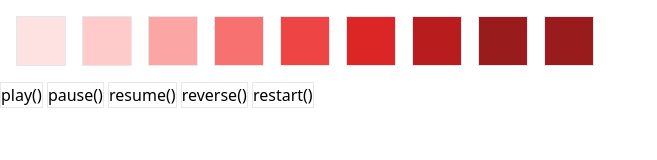
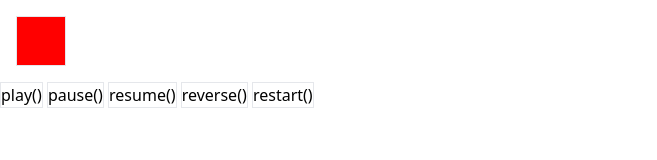
Before and after one commit to shoveller/hello-gsap, a website built with Vite: page index.html in a window 1280 px wide. Shown: the whole page, without its empty margins (0-657 px from the left). Built offline with nearby package versions, Linux system fonts and the light colour scheme.

Commit message:
feat: gsap 기초애니메이션 1

```diff
--- a/index.html
+++ b/index.html
@@ -7,15 +7,7 @@
   </head>
   <body>
     <div id="app" class="flex gap-4 p-4">
-      <div name="box" class="bg-red-100 border w-[50px] aspect-[1/1]"></div>
-      <div name="box" class="bg-red-200 border w-[50px] aspect-[1/1]"></div>
-      <div name="box" class="bg-red-300 border w-[50px] aspect-[1/1]"></div>
-      <div name="box" class="bg-red-400 border w-[50px] aspect-[1/1]"></div>
-      <div name="box" class="bg-red-500 border w-[50px] aspect-[1/1]"></div>
-      <div name="box" class="bg-red-600 border w-[50px] aspect-[1/1]"></div>
-      <div name="box" class="bg-red-700 border w-[50px] aspect-[1/1]"></div>
-      <div name="box" class="bg-red-800 border w-[50px] aspect-[1/1]"></div>
-      <div name="box" class="bg-red-800 border w-[50px] aspect-[1/1]"></div>
+      <div name="box" class="bg-yellow-500 border w-[50px] aspect-[1/1]"></div>
     </div>
 
     <div id="nav">
--- a/src/main.ts
+++ b/src/main.ts
@@ -4,12 +4,8 @@ import './index.css'
 declare const nav: HTMLDivElement
 
 const tween = gsap.to(document.getElementsByName('box'), {
-  duration: 4,
-  x: () => nav.offsetWidth, // animate by the px width of the nav
-  xPercent: -100, // offset by the width of the box
-  rotation: 360,
-  ease: "none",
-  paused: true
+  duration: 3,
+  backgroundColor: 'red',
 })
 
 declare const play: HTMLButtonElement
```
